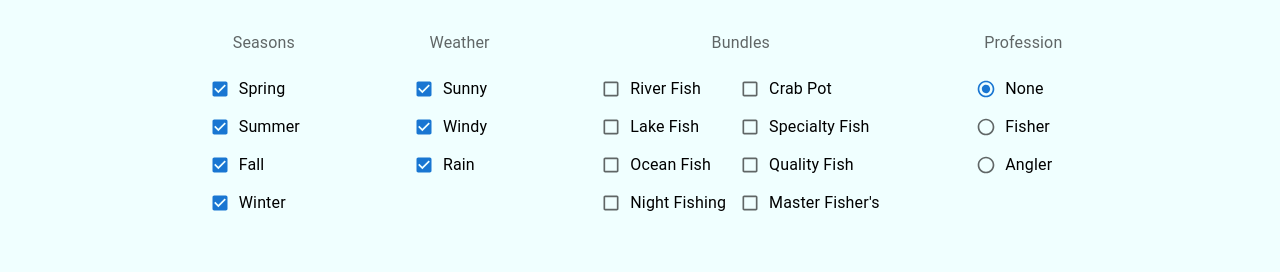
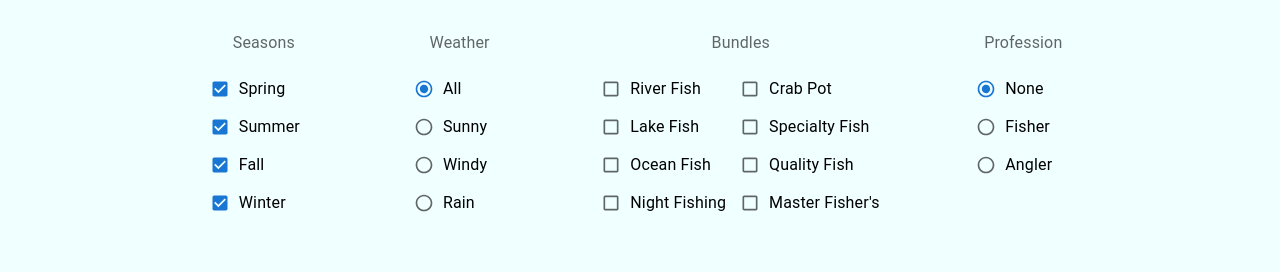
Before and after one commit to kwangric/stardew-tips-v3, a Next.js app: page /fish in a window 1280 px wide. Shown: the part 169-441 px from the top of the page. Built offline with nearby package versions, Linux system fonts and the light colour scheme.

Commit message:
Fix weather filter

```diff
--- a/components/FishInfo.js
+++ b/components/FishInfo.js
@@ -24,7 +24,7 @@ const FishInfo = () => {
   const [bundles, setBundles] = useState([])
   const [bundleFish, setBundleFish] = useState({})
   const [displayedFish, setDisplayedFish] = useState({})
-  const [weather, setWeather] = useState(['Sunny', 'Windy', 'Rain'])
+  const [weather, setWeather] = useState('All')
   const [multiplier, setMultiplier] = useState(1)
 
   const applyFilters = (seasons, bundles, weather) => {
@@ -47,8 +47,8 @@ const FishInfo = () => {
           }
         }
         // weather filter
-        const combinedWeather = new Set(fish.weather.concat(weather))
-        if (combinedWeather.size === fish.weather.length + weather.length) {
+        if (weather != 'All') {
+          if (!fish.weather.includes(weather) || fish.weather.length > 2)
             return false
         }
         return true
@@ -105,23 +105,9 @@ const FishInfo = () => {
     }
   }
 
-  const changeWeather = (weatherToggle) => {
-    let newWeather = [...weather]
-    if (weather.includes(weatherToggle)) {
-      newWeather.splice(weather.indexOf(weatherToggle), 1)
+  const changeWeather = (newWeather) => {
     setWeather(newWeather)
     applyFilters(seasons, bundles, newWeather)
-      // const newFish = getFishBySeason(newSeasons, fish)
-      // setSeasonFish(newFish)
-      // setDisplayedFish(getFishBySeason(newSeasons, bundleFish))
-    } else {
-      newWeather.push(weatherToggle)
-      setWeather(newWeather)
-      applyFilters(seasons, bundles, newWeather)
-      // const newFish = getFishBySeason(newSeasons, fish)
-      // setSeasonFish(newFish)
-      // setDisplayedFish(getFishBySeason(newSeasons, bundleFish))
-    }
   }
 
   const changeFishBundle = (bundle) => {
@@ -242,52 +228,33 @@ const FishInfo = () => {
                 {/* Weather */}
                 <Box display="flex" flexDirection="column" gap="1rem">
                   <FormLabel>Weather</FormLabel>
-                  <Box>
-                    <FormGroup>
-                      <FormControlLabel
-                        control={
-                          <Checkbox
-                            className="weatherFilter"
-                            defaultChecked
-                            size="small"
-                            value="Sunny"
+                  <RadioGroup
+                    value={weather}
                     onChange={(event) => {
                       changeWeather(event.target.value)
                     }}
+                  >
+                    <FormControlLabel
+                      value='All'
+                      control={<Radio size="small" />}
+                      label="All"
                     />
-                        }
+                    <FormControlLabel
+                      value='Sunny'
+                      control={<Radio size="small" />}
                       label="Sunny"
                     />
                     <FormControlLabel
-                        control={
-                          <Checkbox
-                            className="weatherFilter"
-                            defaultChecked
-                            size="small"
-                            value="Windy"
-                            onChange={(event) => {
-                              changeWeather(event.target.value)
-                            }}
-                          />
-                        }
+                      value='Windy'
+                      control={<Radio size="small" />}
                       label="Windy"
                     />
                     <FormControlLabel
-                        control={
-                          <Checkbox
-                            className="weatherFilter"
-                            defaultChecked
-                            size="small"
-                            value="Rain"
-                            onChange={(event) => {
-                              changeWeather(event.target.value)
-                            }}
-                          />
-                        }
+                      value='Rain'
+                      control={<Radio size="small" />}
                       label="Rain"
                     />
-                    </FormGroup>
-                  </Box>
+                  </RadioGroup>
                 </Box>
                 {/* Bundles */}
                 <Box display="flex" flexDirection="column" gap="1rem">
```
Lines whose indentation alone changed are shown as unchanged.
